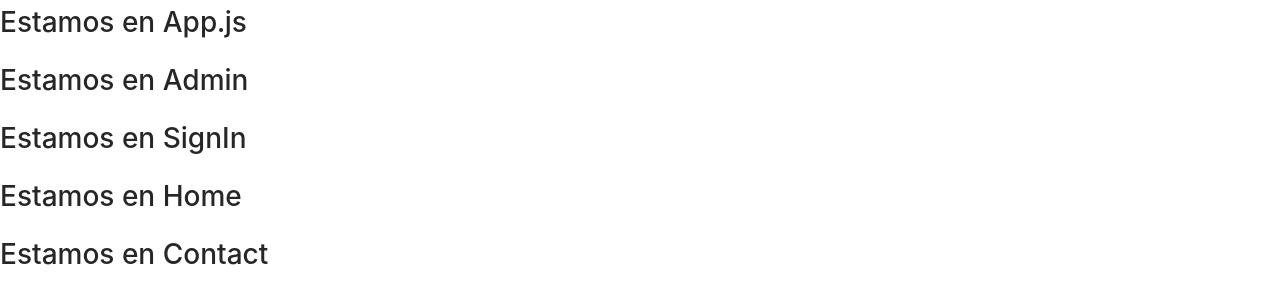
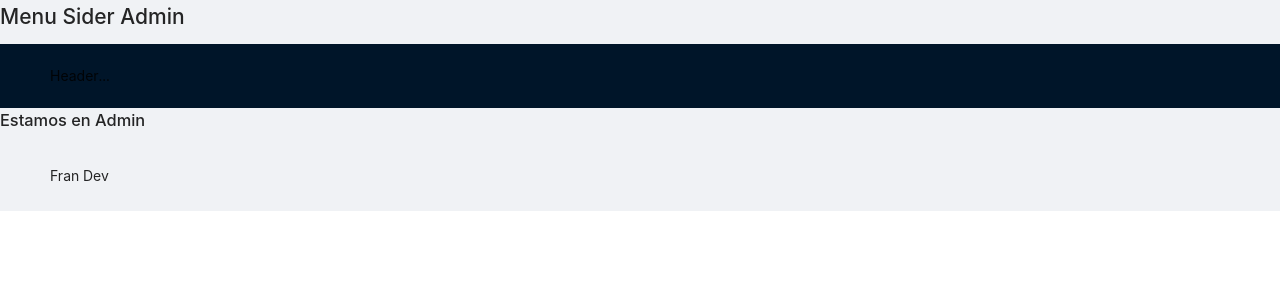
Before and after one commit to fran-jpm/mern, a React (Create React App) app in the folder client/: page /admin in a window 1280 px wide. Shown: the top 304 px of the page. Built offline with nearby package versions, Linux system fonts and the light colour scheme.

Commit message:
Routes system

```diff
--- a/client/package.json
+++ b/client/package.json
@@ -7,6 +7,7 @@
     "@testing-library/react": "^11.1.0",
     "@testing-library/user-event": "^12.1.10",
     "antd": "^4.12.2",
+    "eslint-plugin-import": "^2.22.1",
     "node-sass": "^5.0.0",
     "react": "^17.0.1",
     "react-dom": "^17.0.1",
--- a/client/src/App.js
+++ b/client/src/App.js
@@ -1,21 +1,27 @@
 import React from "react";
-import Admin from "./pages/Admin";
-import SignIn from "./pages/Admin/SignIn";
-import Home from "./pages/Home";
-import Contact from "./pages/Contact";
-
+import { BrowserRouter as Router, Route, Switch } from "react-router-dom";
+import routes from "./config/routes";
 import "./App.scss";
 
 function App() {
   return (
-    <div>
-      <h1>Estamos en App.js</h1>
-      <Admin />
-      <SignIn />
-      <Home />
-      <Contact />
-    </div>
+    <Router>
+      <Switch>
+        {routes.map((route, index) => (
+          <RouteWithSubRoutes key={index} {...route} />
+        ))}
+      </Switch>
+    </Router>
   );
 }
 
+function RouteWithSubRoutes(route) {
+  return (
+    <Route
+      path={route.path}
+      exact={route.exact}
+      render={(props) => <route.component routes={route.routes} {...props} />}
+    />
+  );
+}
 export default App;
--- /dev/null
+++ b/client/src/config/routes.js
@@ -0,0 +1,58 @@
+import LayoutAdmin from "../layouts/LayoutAdmin";
+import LayoutBasic from "../layouts/LayoutBasic";
+
+// Admin Pages (AdminHome porque es default y da igual como lo llamemos)
+import AdminHome from "../pages/Admin";
+import AdminSignIn from "../pages/Admin/SignIn";
+
+// Pages
+import Home from "../pages/Home";
+import Contact from "../pages/Contact";
+
+// Other
+import Error404 from "../pages/Error404";
+
+const routes = [
+  {
+    path: "/admin",
+    component: LayoutAdmin,
+    exact: false,
+    routes: [
+      {
+        path: "/admin",
+        component: AdminHome,
+        exact: true,
+      },
+      {
+        path: "/admin/login",
+        component: AdminSignIn,
+        exact: true,
+      },
+      {
+        component: Error404,
+      },
+    ],
+  },
+  {
+    path: "/",
+    component: LayoutBasic,
+    exact: false,
+    routes: [
+      {
+        path: "/",
+        component: Home,
+        exact: true,
+      },
+      {
+        path: "/contact",
+        component: Contact,
+        exact: true,
+      },
+      {
+        component: Error404,
+      },
+    ],
+  },
+];
+
+export default routes;
--- /dev/null
+++ b/client/src/layouts/LayoutAdmin.js
@@ -0,0 +1,39 @@
+import React from "react";
+import { Route, Switch } from "react-router-dom";
+import { Layout } from "antd";
+import "./LayoutAdmin.scss";
+
+export default function LayoutAdmin(props) {
+  const { Header, Content, Footer } = Layout;
+  // eslint-disable-next-line react/prop-types
+  const { routes } = props;
+
+  return (
+    <Layout>
+      <h2>Menu Sider Admin</h2>
+      <Layout>
+        <Header>Header...</Header>
+        <Content>
+          <LoadRouters routes={routes} />
+        </Content>
+        <Footer>Fran Dev</Footer>
+      </Layout>
+    </Layout>
+  );
+}
+
+// eslint-disable-next-line react/prop-types
+function LoadRouters({ routes = [] }) {
+  return (
+    <Switch>
+      {routes.map((route, index) => (
+        <Route
+          key={index}
+          path={route.path}
+          exact={route.exact}
+          component={route.component}
+        />
+      ))}
+    </Switch>
+  );
+}
--- /dev/null
+++ b/client/src/layouts/LayoutBasic.js
@@ -0,0 +1,40 @@
+import React from "react";
+import { Layout } from "antd";
+import { Route, Switch } from "react-router-dom";
+
+import "./LayoutBasic.scss";
+
+export default function LayoutBasic(props) {
+  const { Content, Footer } = Layout;
+
+  // eslint-disable-next-line react/prop-types
+  const { routes } = props;
+
+  return (
+    <Layout>
+      <h2>Menu Basic User</h2>
+      <Layout>
+        <Content>
+          <LoadRoutes routes={routes} />
+        </Content>
+        <Footer>Fran Dev</Footer>
+      </Layout>
+    </Layout>
+  );
+}
+
+// eslint-disable-next-line react/prop-types
+function LoadRoutes({ routes = [] }) {
+  return (
+    <Switch>
+      {routes.map((route, index) => (
+        <Route
+          key={index}
+          path={route.path}
+          exact={route.exact}
+          component={route.component}
+        />
+      ))}
+    </Switch>
+  );
+}
--- /dev/null
+++ b/client/src/pages/Error404.js
@@ -0,0 +1,9 @@
+import React from "react";
+
+export default function Error404() {
+  return (
+    <div>
+      <h2>Error 404</h2>
+    </div>
+  );
+}
```
Also changed, not shown: client/src/layouts/LayoutAdmin.scss (added), client/src/layouts/LayoutBasic.scss (added).
